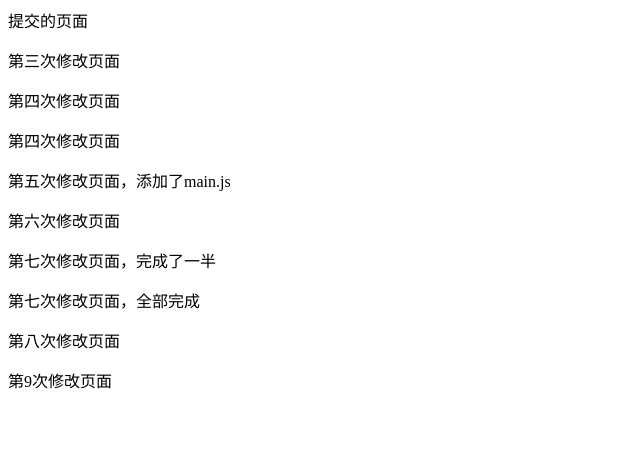
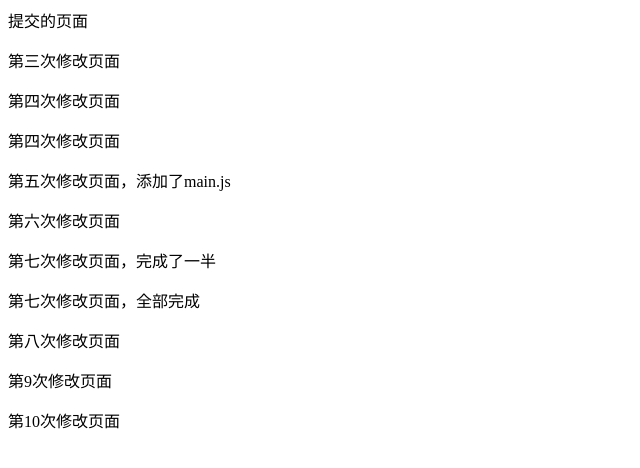
Before and after one commit to zhufc2019/test, a plain HTML site: page index.html in a window 1280 px wide. Shown: the whole page, without its empty margins (0-640 px from the left). Drawn offline with Linux system fonts and the light colour scheme.

Commit message:
第9次修改html

```diff
--- a/index.html
+++ b/index.html
@@ -16,5 +16,6 @@
 	<p>第七次修改页面，全部完成</p>
 	<p>第八次修改页面</p>
 	<p>第9次修改页面</p>
+	<p>第10次修改页面</p>
 </body>
 </html>
```
